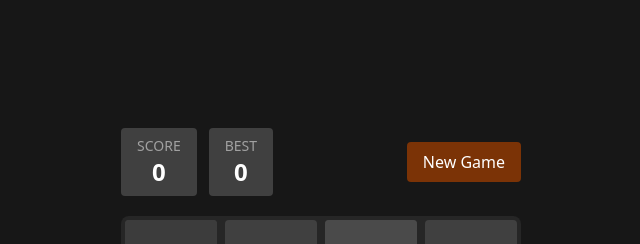
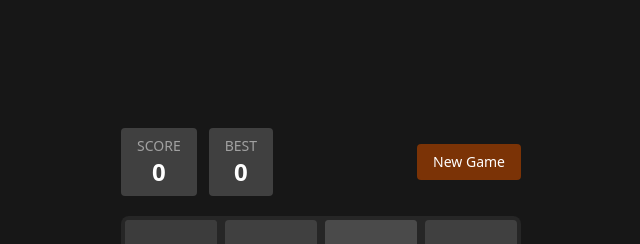
Before and after one commit to jigargosar/react-2048-2025, a React (Vite) app: page / in a window 1280 px wide. Shown: the top 244 px of the page, without its empty margins (319-959 px from the left). Built offline with nearby package versions, Linux system fonts and the light colour scheme.

Commit message:
Refactor TileSlideDemo3 for improved function modularity and readability

```diff
--- a/src/TileSlideDemo3.tsx
+++ b/src/TileSlideDemo3.tsx
@@ -364,24 +364,20 @@ function renderStaticTile(tile: Tile, _state: StaticState, index: number) {
     })
 }
 
-// Render functions
-function renderScoreDisplay(
-    score: number,
-    scoreDeltas: ScoreDeltas,
-    bestScore: number,
-) {
+// Render functions - tiny building blocks
+function renderScorePanel(label: string, value: number, deltas?: ScoreDeltas) {
     return (
-        <div className="flex gap-3">
-            <div className="flex flex-col items-center bg-neutral-700 rounded px-4 py-2">
-                <div className="text-neutral-400 text-sm uppercase">Score</div>
+        <div className="flex flex-col items-center bg-neutral-700 rounded px-4 py-2">
+            <div className="text-neutral-400 text-sm uppercase">{label}</div>
+            {deltas ? (
                 <div className="grid">
                     <div
                         className="text-white text-2xl font-bold"
                         style={{ gridArea: '1 / 1' }}
                     >
-                        {score}
+                        {value}
                     </div>
-                    {scoreDeltas.map((delta, index) => (
+                    {deltas.map((delta, index) => (
                         <div
                             key={index}
                             className="score-pop-anim text-green-400 text-lg"
@@ -391,17 +387,15 @@ function renderScoreDisplay(
                         </div>
                     ))}
                 </div>
-            </div>
-            <div className="flex flex-col items-center bg-neutral-700 rounded px-4 py-2">
-                <div className="text-neutral-400 text-sm uppercase">Best</div>
-                <div className="text-white text-2xl font-bold">{bestScore}</div>
-            </div>
+            ) : (
+                <div className="text-white text-2xl font-bold">{value}</div>
+            )}
         </div>
     )
 }
 
-function renderEmptyGridCells() {
-    return ALL_POSITIONS.map((pos) => (
+function renderEmptyCell(pos: Position) {
+    return (
         <div
             key={`empty-${String(pos.row)}-${String(pos.col)}`}
             className="w-full h-full p-1 box-border"
@@ -412,62 +406,19 @@ function renderEmptyGridCells() {
         >
             <div className="w-full h-full rounded bg-neutral-700" />
         </div>
-    ))
+    )
 }
 
-function renderGameStatusOverlay(
-    gameStatus: GameStatus,
-    continueGame: () => void,
-    resetGame: () => void,
-) {
-    if (gameStatus === 'won') {
-        return (
-            <GameOverlay
-                title="You Won!"
-                buttons={[
-                    { label: 'Continue', onClick: continueGame },
-                    { label: 'New Game', onClick: resetGame },
-                ]}
-            />
-        )
-    }
-    if (gameStatus === 'over') {
-        return (
-            <GameOverlay
-                title="Game Over"
-                buttons={[{ label: 'New Game', onClick: resetGame }]}
-            />
-        )
-    }
-    return null
-}
-
-function renderTestButtons(
-    setUpTestWin: () => void,
-    setUpTestGameOver: () => void,
-    setUpTestTiles: () => void,
-) {
+function renderButton(label: string, onClick: () => void, primary = false) {
     return (
-        <div className="flex gap-2">
-            <button
-                onClick={setUpTestWin}
-                className="py-2 px-4 text-sm bg-neutral-600 text-white rounded cursor-pointer"
-            >
-                Test Win
-            </button>
-            <button
-                onClick={setUpTestGameOver}
-                className="py-2 px-4 text-sm bg-neutral-600 text-white rounded cursor-pointer"
-            >
-                Test Game Over
-            </button>
-            <button
-                onClick={setUpTestTiles}
-                className="py-2 px-4 text-sm bg-neutral-600 text-white rounded cursor-pointer"
-            >
-                Test Tiles
-            </button>
-        </div>
+        <button
+            onClick={onClick}
+            className={`py-2 px-4 text-sm text-white rounded cursor-pointer ${
+                primary ? 'bg-amber-900 text-base' : 'bg-neutral-600'
+            }`}
+        >
+            {label}
+        </button>
     )
 }
 
@@ -517,21 +468,21 @@ export function TileSlideDemo3() {
 
     return (
         <div className="min-h-screen bg-neutral-900 select-none flex flex-col justify-center py-8 gap-5 items-center">
+            {/* HEADER */}
             <div
                 className="flex justify-between items-center"
                 style={{
                     width: `${String(CONFIG.tileSizePx * CONFIG.gridSize)}px`,
                 }}
             >
-                {renderScoreDisplay(score, scoreDeltas, bestScore)}
-                <button
-                    onClick={resetGame}
-                    className="py-2 px-4 text-base bg-amber-900 text-white rounded cursor-pointer"
-                >
-                    New Game
-                </button>
+                <div className="flex gap-3">
+                    {renderScorePanel('Score', score, scoreDeltas)}
+                    {renderScorePanel('Best', bestScore)}
+                </div>
+                {renderButton('New Game', resetGame, true)}
             </div>
 
+            {/* GRID */}
             <div ref={gridRef} className="relative touch-none">
                 <div
                     key={renderCounter}
@@ -542,13 +493,32 @@ export function TileSlideDemo3() {
                         width: `${String(CONFIG.tileSizePx * CONFIG.gridSize)}px`,
                     }}
                 >
-                    {renderEmptyGridCells()}
+                    {ALL_POSITIONS.map((pos) => renderEmptyCell(pos))}
                     {renderTiles(tiles)}
                 </div>
-                {renderGameStatusOverlay(gameStatus, continueGame, resetGame)}
+                {gameStatus === 'won' && (
+                    <GameOverlay
+                        title="You Won!"
+                        buttons={[
+                            { label: 'Continue', onClick: continueGame },
+                            { label: 'New Game', onClick: resetGame },
+                        ]}
+                    />
+                )}
+                {gameStatus === 'over' && (
+                    <GameOverlay
+                        title="Game Over"
+                        buttons={[{ label: 'New Game', onClick: resetGame }]}
+                    />
+                )}
             </div>
 
-            {renderTestButtons(setUpTestWin, setUpTestGameOver, setUpTestTiles)}
+            {/* FOOTER */}
+            <div className="flex gap-2">
+                {renderButton('Test Win', setUpTestWin)}
+                {renderButton('Test Game Over', setUpTestGameOver)}
+                {renderButton('Test Tiles', setUpTestTiles)}
+            </div>
         </div>
     )
 }
```
